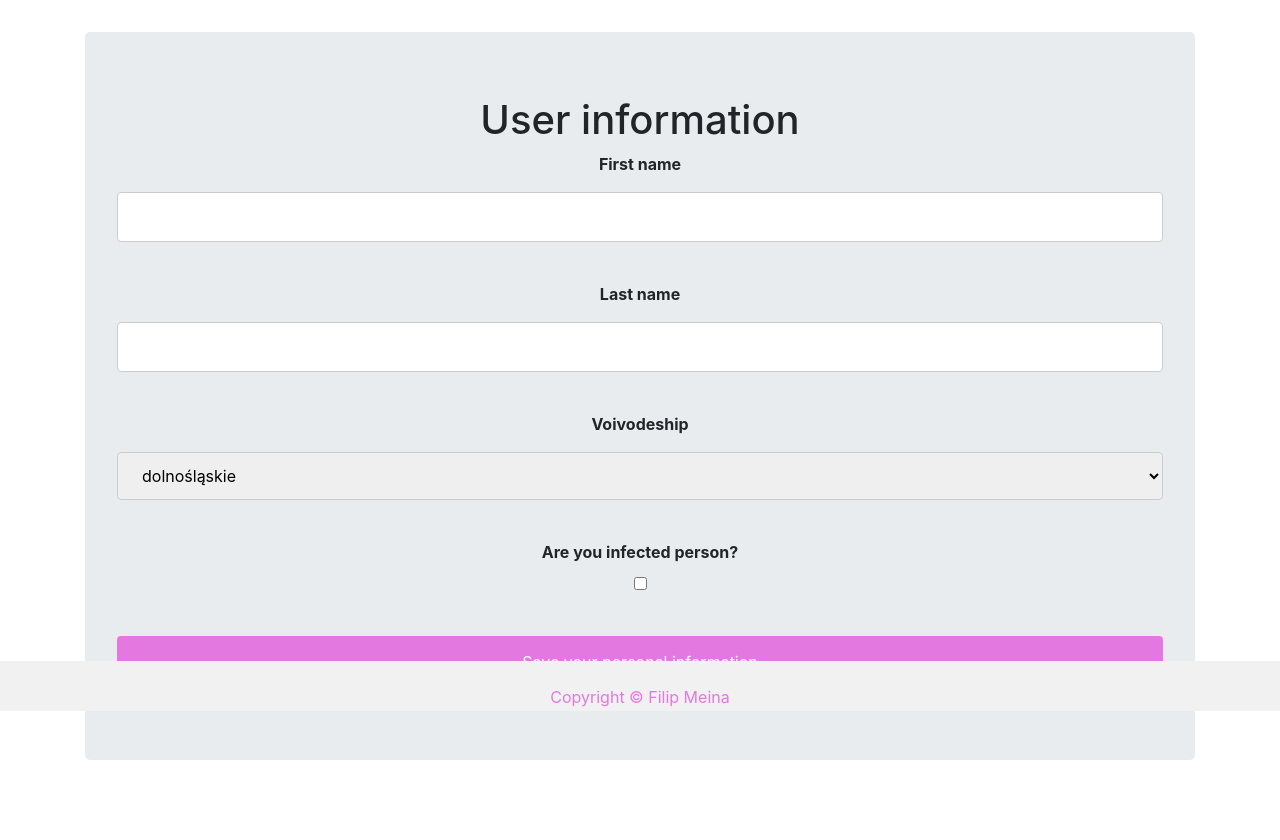
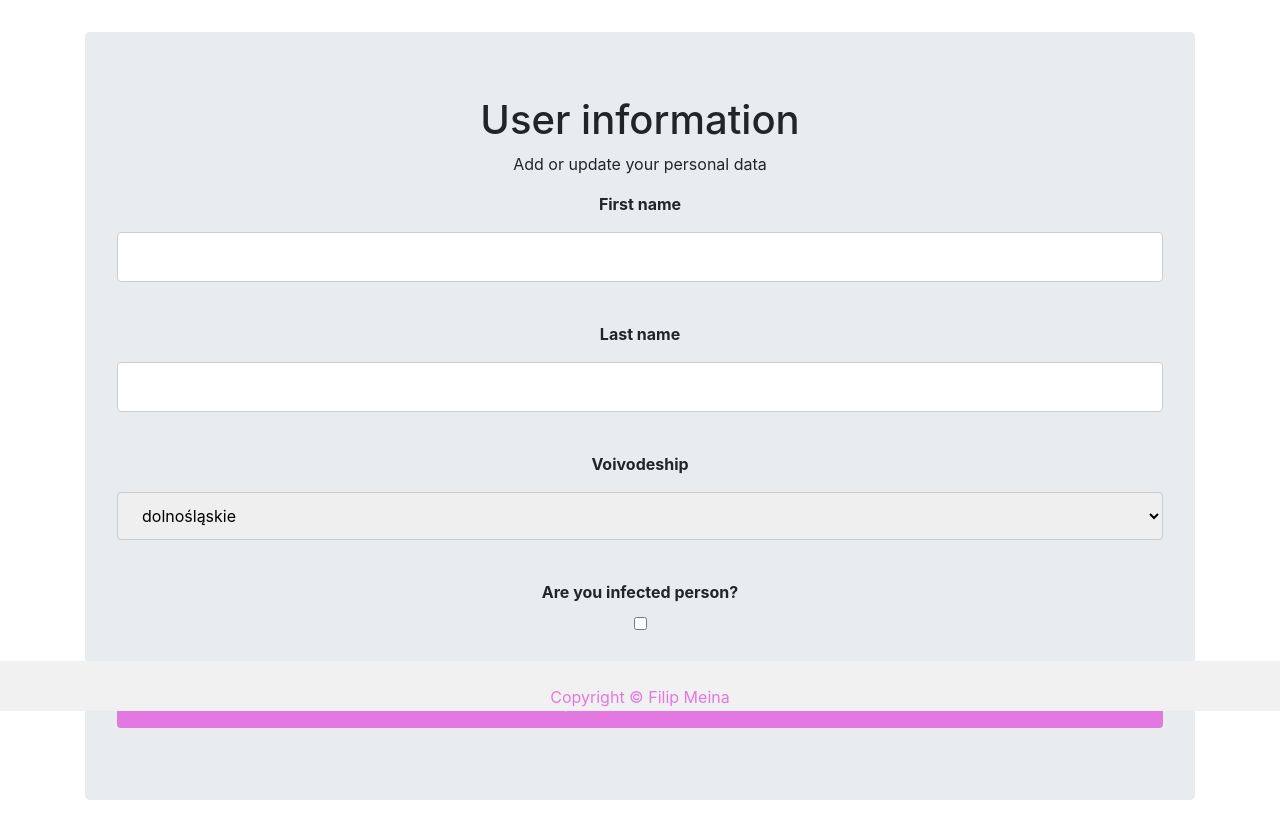
Before and after one commit to fmeina/covid_app, a Flask app: page /personal-info in a window 1280 px wide. Shown: the part 89-929 px from the top of the page. Run offline with Flask 2, Linux system fonts and the light colour scheme; the visitor is signed in with stand-in values (Sample User, id 1); data comes from the database, SQL or seed files in the repository; parts of the project's set-up code (start-up, migrations or seed data) failed here and were passed over; some libraries are stand-ins or nearby versions.

Commit message:
add() update personal data

```diff
--- a/application/templates/user_info.html
+++ b/application/templates/user_info.html
@@ -6,6 +6,7 @@
 
     <div class="jumbotron mt-2 text-center">
         <h1>User information</h1>
+        <p>Add or update your personal data</p>
     {% from "_formhelpers.html" import render_field %}
 <form method="post">
     {{ form.hidden_tag() }}
--- a/application/users/views.py
+++ b/application/users/views.py
@@ -17,10 +17,18 @@ def personal_info():
                              last_name=form.last_name.data,
                              voivodeship=form.voivodeship.data,
                              is_infected=form.is_infected.data)
-        db.session.add(user_info)
-        db.session.commit()
-        flash('Your personal information is saved now')
+        if UserInfo.query.filter(UserInfo.account_id == current_user.account_id).first() is not None:
+            old_row = UserInfo.query.filter(UserInfo.account_id == current_user.account_id).first()
+            db.session.delete(old_row)
+            db.session.add(user_info)
+            db.session.commit()
+            flash('Your personal information is updated now')
+        else:
+            db.session.add(user_info)
+            db.session.commit()
+            flash('Your personal information is saved now')
     return render_template('user_info.html', form=form)
+
 
 
 @users.route('/register', methods=['GET', 'POST'])
```
